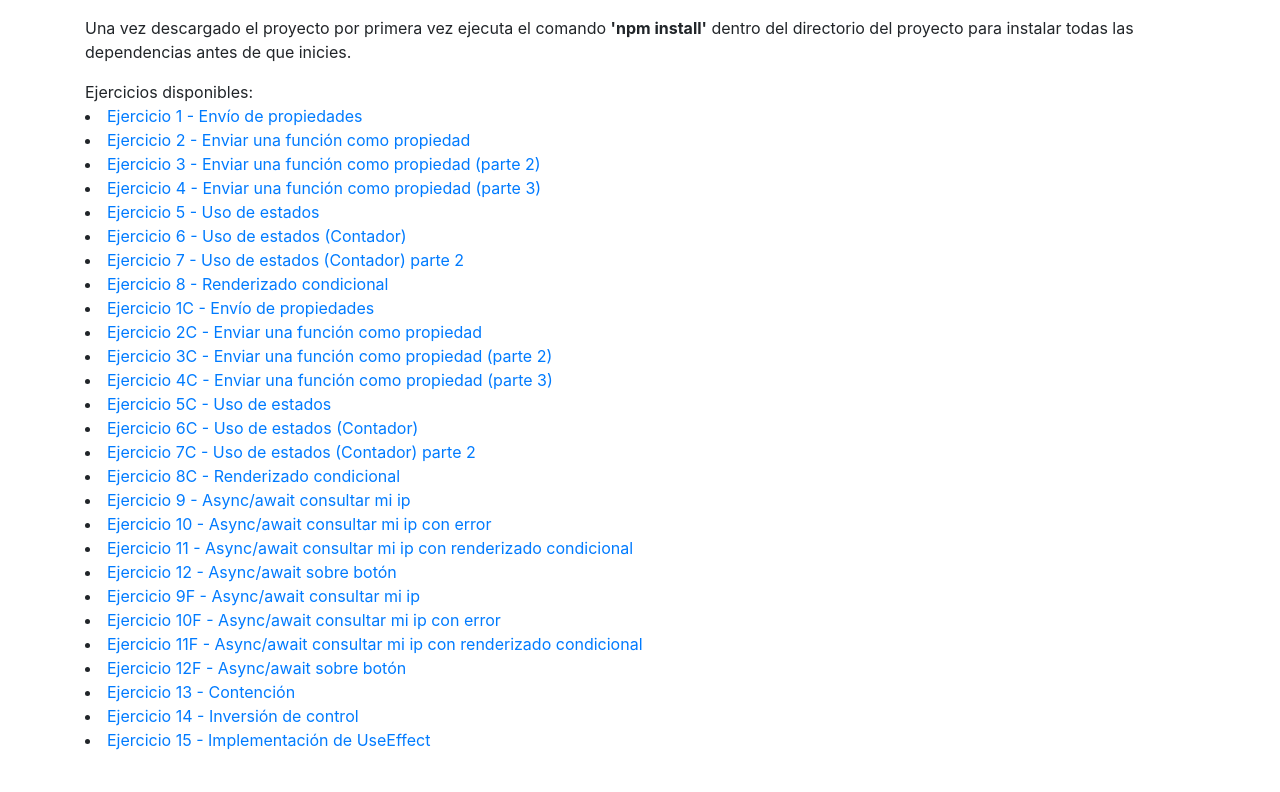
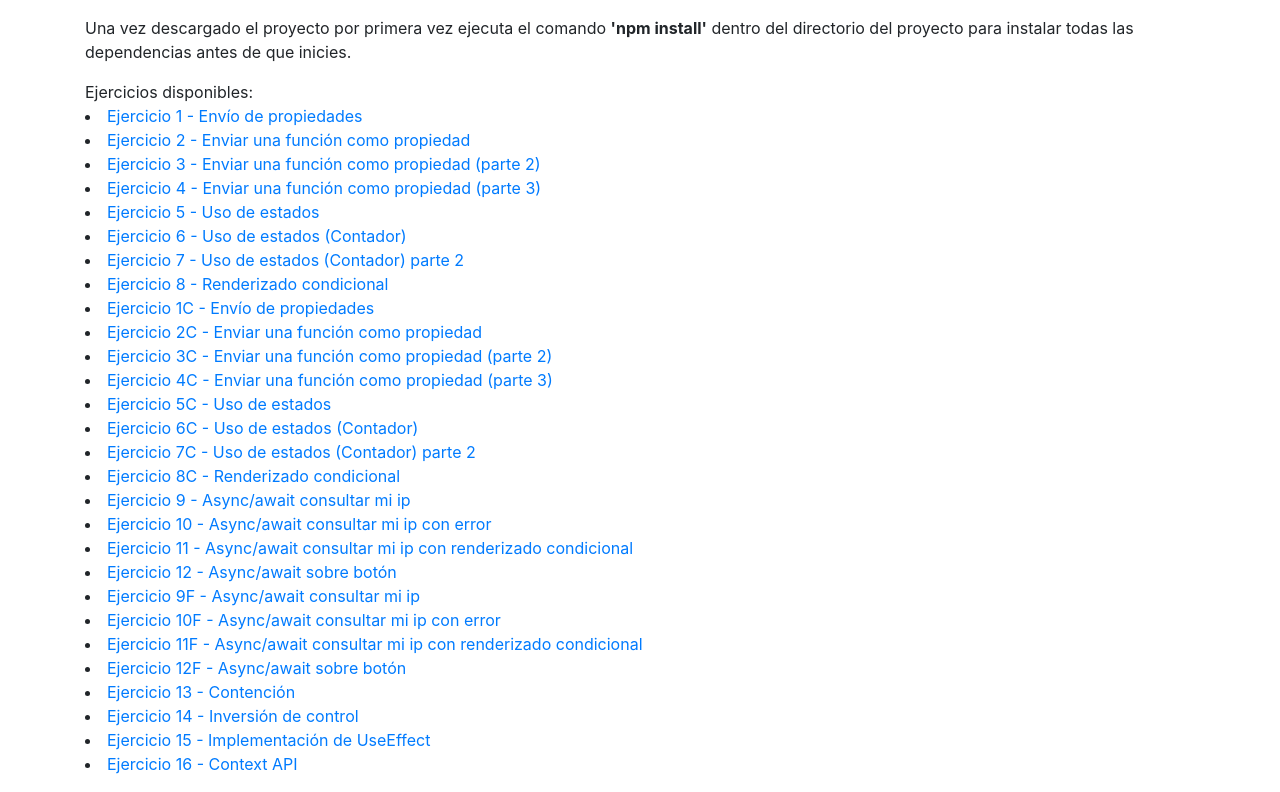
Before and after one commit to susopc1981/Ejercicios-React-1, a React (Create React App) app: page / in a window 1280 px wide. Shown: the part 554-1346 px from the top of the page. Before the commit the page ends 1322 px from the top, so only its background shows below. Built offline with nearby package versions, Linux system fonts and the light colour scheme.

Commit message:
Ejercicio 16

```diff
--- a/src/Routes.js
+++ b/src/Routes.js
@@ -3,7 +3,7 @@ import { Switch, Route } from "react-router-dom";
 import { Ejercicio1, Ejercicio2, Ejercicio3, Ejercicio4, Ejercicio5, Ejercicio6, Ejercicio7, Ejercicio8,
     Ejercicio1c, Ejercicio2c, Ejercicio3c, Ejercicio4c, Ejercicio5c, Ejercicio6c, Ejercicio7c, Ejercicio8c,
     Ejercicio9, Ejercicio10, Ejercicio11, Ejercicio12, Ejercicio9F, Ejercicio10F, Ejercicio11F, Ejercicio12F,
-    Ejercicio13, Ejercicio14, Ejercicio15 } from "./ejercicios/";
+    Ejercicio13, Ejercicio14, Ejercicio15, Ejercicio16 } from "./ejercicios/";
 import Ejercicio from "./ejercicios/Ejercicio"
 import Home from './components/Home';
 import exData from "./ejercicios/constantes";
@@ -38,6 +38,7 @@ const Routes = () => {
         Ejercicio13,
         Ejercicio14,
         Ejercicio15,
+        Ejercicio16,
     ]
 
     return (
--- a/src/ejercicios/Ejercicio.js
+++ b/src/ejercicios/Ejercicio.js
@@ -3,13 +3,19 @@ import exData from "./constantes";
 
 const Ejercicio = (props) => {
     const { children, index } = props;
-    const { title, description } = exData[index];
+    const { title, description, descriptionList } = exData[index];
 
     return (
         <div>
             <a href="/">Volver al inicio</a>
             <h1>{title}</h1>
             <p>{description}</p>
+            {
+                descriptionList &&
+                <ul>
+                    {descriptionList.map( line => <li>{line}</li>)}
+                </ul>
+            }
             {children}
         </div>
     );
--- a/src/ejercicios/constantes.js
+++ b/src/ejercicios/constantes.js
@@ -133,7 +133,18 @@ const exData = [
         title: "Ejercicio 15 - Implementación de UseEffect",
         description: "Debes implementar múltiples useEffect de acuerdo a las especificaciones que verás en los comentarios del código, no está permitido modificar el código fuera del bloque indicado. ",
         url: "ej-15"
-    }
+    },
+    {
+        title: "Ejercicio 16 - Context API",
+        description: "Implementa una aplicación con la estructura que se muestra en el diagrama. La aplicación debe cumplir los siguientes requisitos:",
+        descriptionList: ["Utiliza esta url para obtener la información de los posts: https://jsonplaceholder.typicode.com/posts",
+            "Debes utilizar Context API para compartir información entre los componentes",
+            "El post debe incluir la información del usuario que generó el post (PISTA: https://developer.mozilla.org/es/docs/Web/JavaScript/Referencia/Objetos_globales/Array/find)",
+            "Utiliza esta url para obtener los usuarios:  https://jsonplaceholder.typicode.com/users",
+            "Crea un context diferente para cada tipo de información, uno para Posts y uno para Users",
+        ],
+        url: "ej-16"
+    },
 ];
 
 export default exData;
--- /dev/null
+++ b/src/ejercicios/ej-16/App.js
@@ -0,0 +1,11 @@
+import React from 'react';
+
+const App = () => {
+    return (
+        <div>
+
+        </div>
+    );
+};
+
+export default App;
--- /dev/null
+++ b/src/ejercicios/ej-16/index.js
@@ -0,0 +1,14 @@
+import React from 'react';
+import App from "./App";
+
+const Ejercicio16 = () => {
+    return (
+        <div>
+            <img src="/img/context-1.jpg" />
+            <App />
+        </div>
+
+    );
+};
+
+export default Ejercicio16;
--- a/src/ejercicios/index.js
+++ b/src/ejercicios/index.js
@@ -25,3 +25,4 @@ export { default as Ejercicio12F } from "./ej-12f";
 export { default as Ejercicio13 } from "./ej-13";
 export { default as Ejercicio14 } from "./ej-14";
 export { default as Ejercicio15 } from "./ej-15";
+export { default as Ejercicio16 } from "./ej-16";
```
Also changed, not shown: public/img/context-1.jpg (added).
